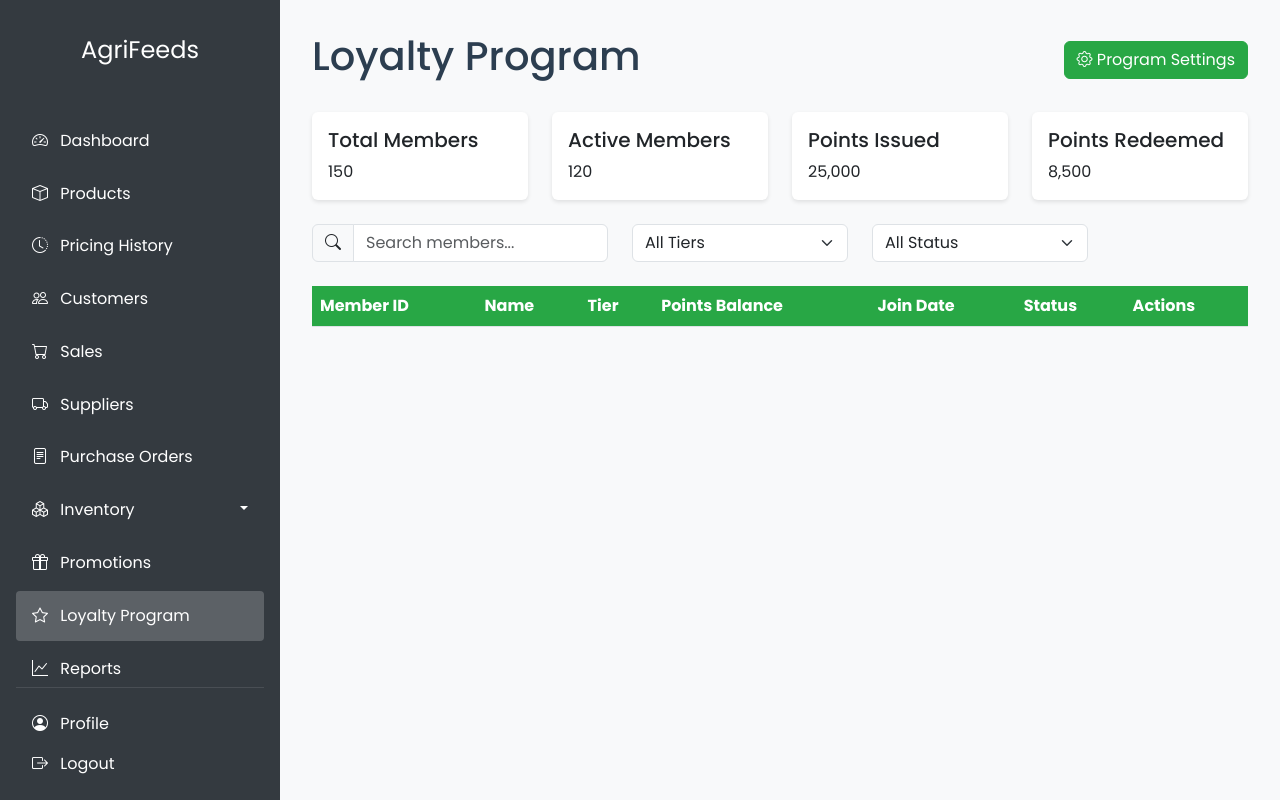
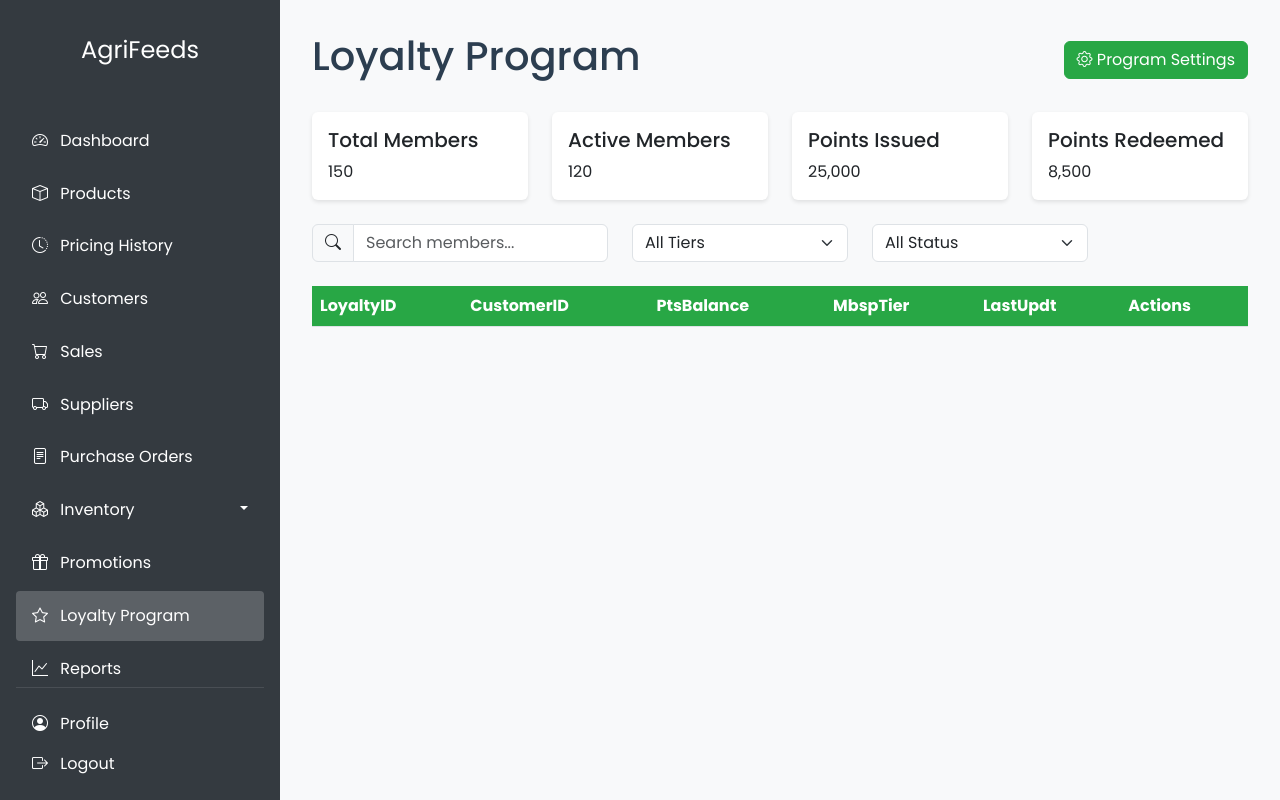
Before and after one commit to Cloud1708/Agrifeeds, a PHP site: page /pages/loyalty_program.php in a window 1280 px wide. Run offline with PHP 8.4, Linux system fonts and the light colour scheme; lists and menus that the app fills with data are empty.

Commit message:
push moyan teh

```diff
--- a/pages/loyalty_program.php
+++ b/pages/loyalty_program.php
@@ -96,12 +96,11 @@
     <table class="table table-striped table-hover">
         <thead>
             <tr>
-                        <th>Member ID</th>
-                        <th>Name</th>
-                        <th>Tier</th>
-                        <th>Points Balance</th>
-                        <th>Join Date</th>
-                        <th>Status</th>
+                <th>LoyaltyID</th>
+                <th>CustomerID</th>
+                <th>PtsBalance</th>
+                <th>MbspTier</th>
+                <th>LastUpdt</th>
                 <th>Actions</th>
             </tr>
         </thead>
```
Lines whose indentation alone changed are shown as unchanged.
